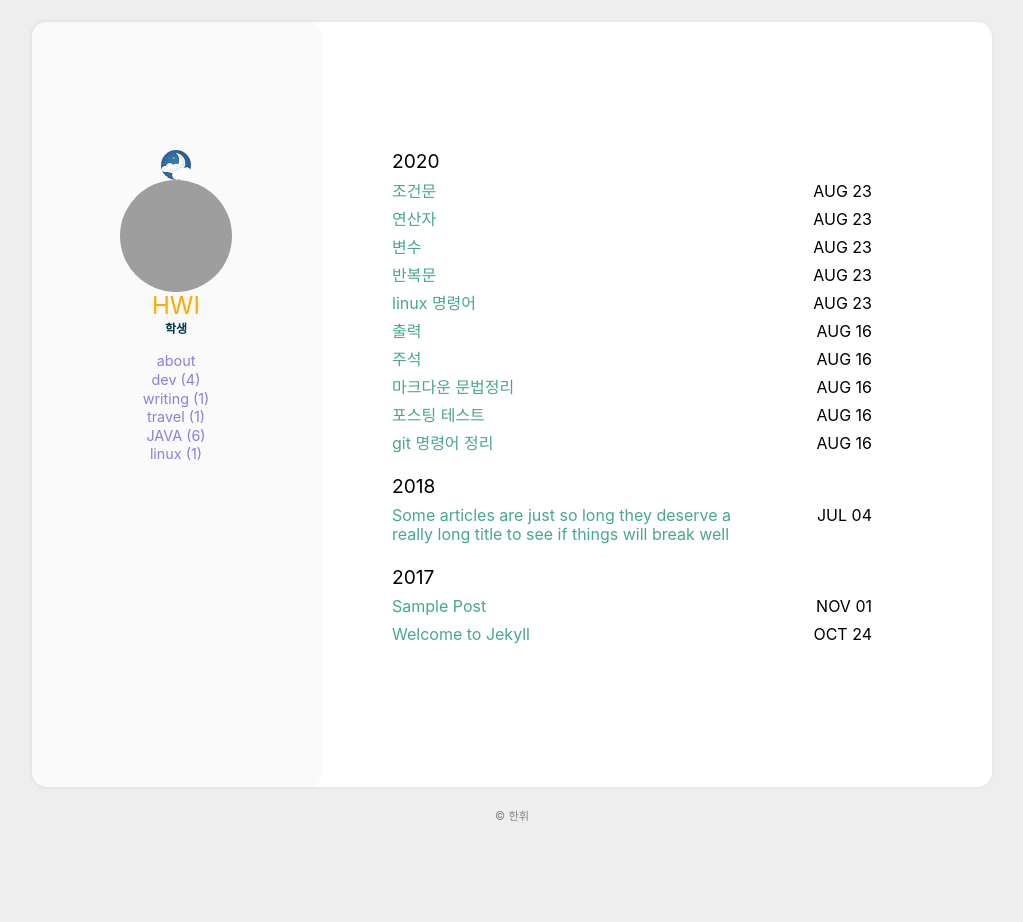
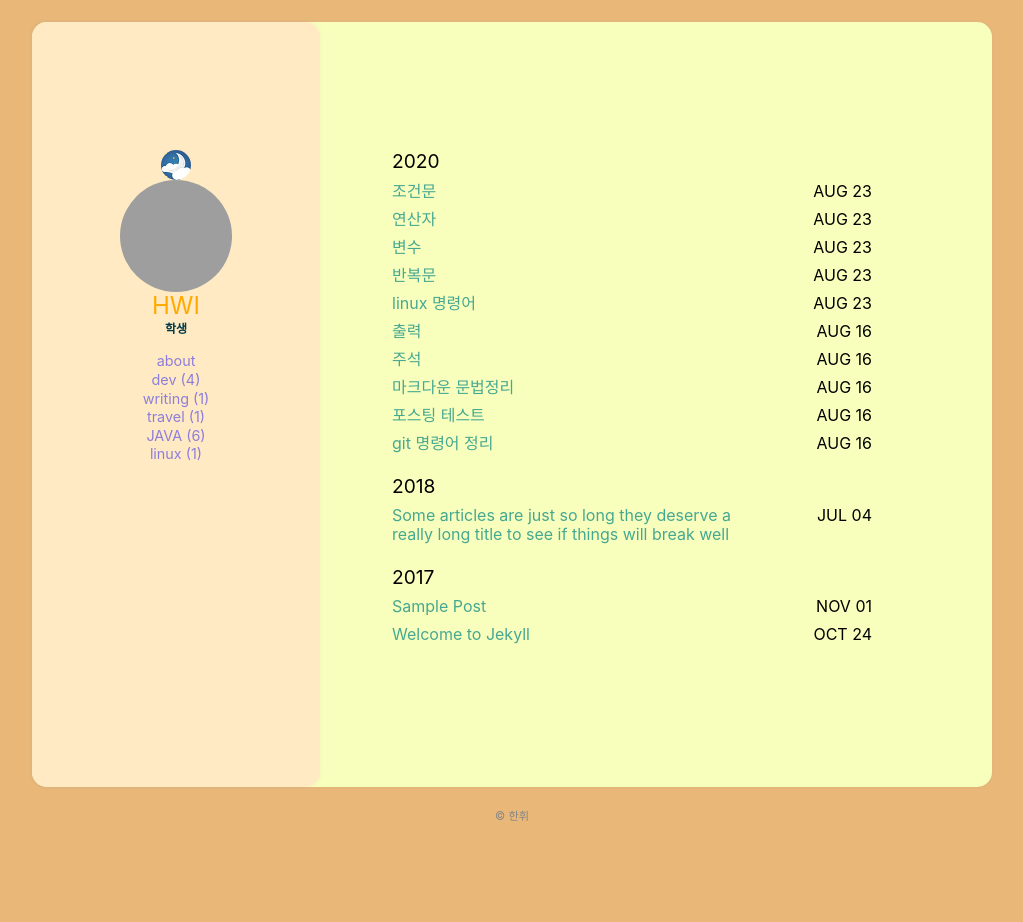
Before and after one commit to hanhwi6819/blog, a Jekyll site: the page built from index.html, in a window 1280 px wide. Shown: the whole page, without its empty margins (128-1151 px from the left). Built offline with Jekyll 4.4.1, drawn with Linux system fonts in a browser that asks for light colours; grey boxes are pictures that could not be loaded.

Commit message:
디자인 1

```diff
--- a/assets/css/main.scss
+++ b/assets/css/main.scss
@@ -11,9 +11,9 @@
    ========================================================================== */
 
 @mixin lightMode {
-    --bg_color: #eee;
-    --header_bg: #fafafa;
-    --content_bg: #fff;
+    --bg_color: rgb(233, 184, 121);
+    --header_bg: #ffeac3;
+    --content_bg: rgb(248, 255, 189);
     --archive_font: #000;
     --archive_title: #46a891;
     --archive_title_hover: #87CDBD;
```
